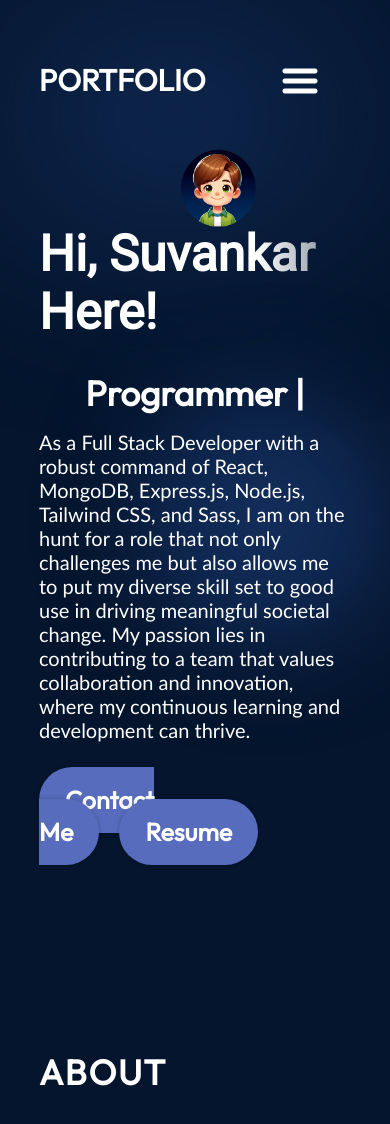
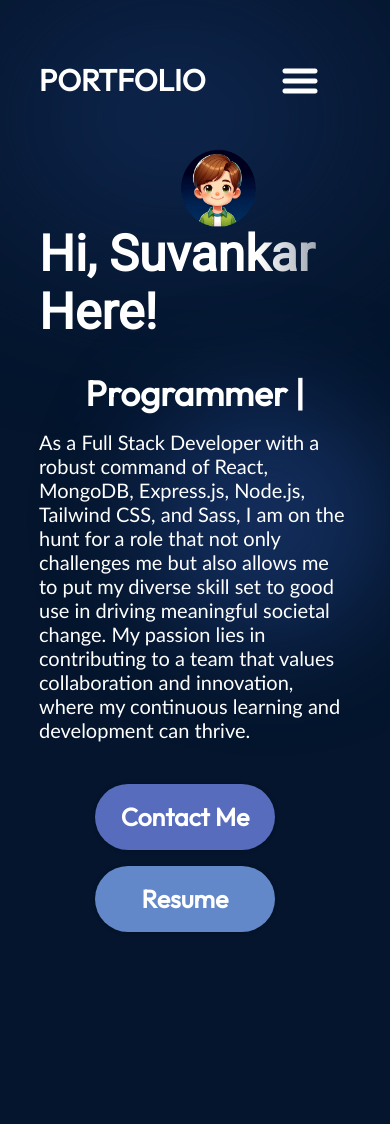
Before and after one commit to dsuvankar/Portfolio, a React (Vite) app: page / in a window 390 px wide. Shown: the top 1124 px of the page. Built offline with nearby package versions, Linux system fonts and the light colour scheme.

Commit message:
button updated

```diff
--- a/src/components/Hero/Hero.jsx
+++ b/src/components/Hero/Hero.jsx
@@ -28,7 +28,7 @@ const Hero = () => {
           <a
             href="https://drive.google.com/file/d/1_7CFbHs1H6cw-95iTD-9Za-BJMWhxjJF/view?usp=sharing"
             target="blank"
-            className={styles.contactBtn}>
+            className={styles.resumeBtn}>
             Resume
           </a>
         </div>
--- a/src/components/Hero/Hero.module.css
+++ b/src/components/Hero/Hero.module.css
@@ -60,6 +60,21 @@
   box-shadow: 0 0 4px 0 rgba(0, 0, 0, 0.25);
   transition: background-color 0.3s ease, box-shadow 0.3s ease;
 }
+
+.resumeBtn {
+  text-decoration: none;
+  margin-right: 20px;
+  text-align: center;
+  background-color: #6388c9;
+  color: var(--color-text);
+  border-radius: 100px;
+  font-size: 25px;
+  font-weight: 600;
+  padding: 17px 26px;
+  box-shadow: 0 0 4px 0 rgba(0, 0, 0, 0.25);
+  transition: background-color 0.3s ease, box-shadow 0.3s ease;
+}
+
 .contactBtn:hover {
   background-color: var(--color-primary-light);
   box-shadow: 0 0 8px 0 rgba(0, 0, 0, 0.5);
@@ -138,18 +153,10 @@
     font-size: 50px;
     min-height: 60px;
   }
+
+  .buttondiv {
+    display: flex;
+    flex-direction: column;
+    row-gap: 1rem;
+  }
 }
-/* @media screen and (max-width: 1200px) {
-  .container {
-    flex-direction: column-reverse;
-  }
-
-  .content {
-    align-items: center;
-    position: relative;
-  }
-  .title {
-    font-size: 50px;
-    min-height: 60px;
-  }
-} */
```
